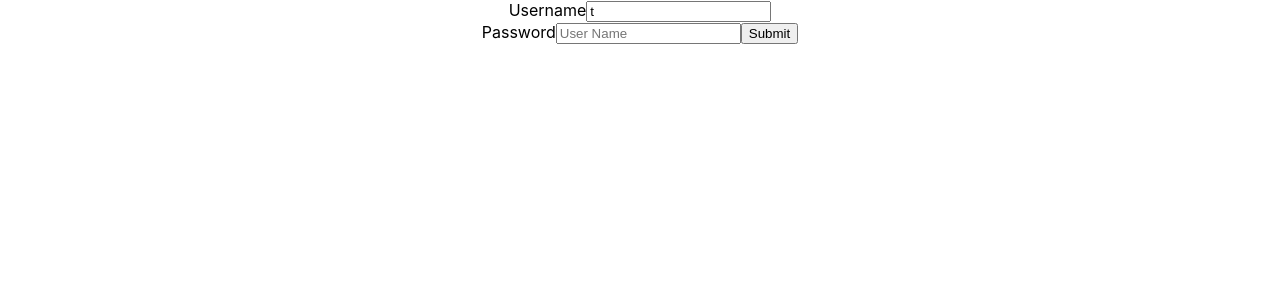
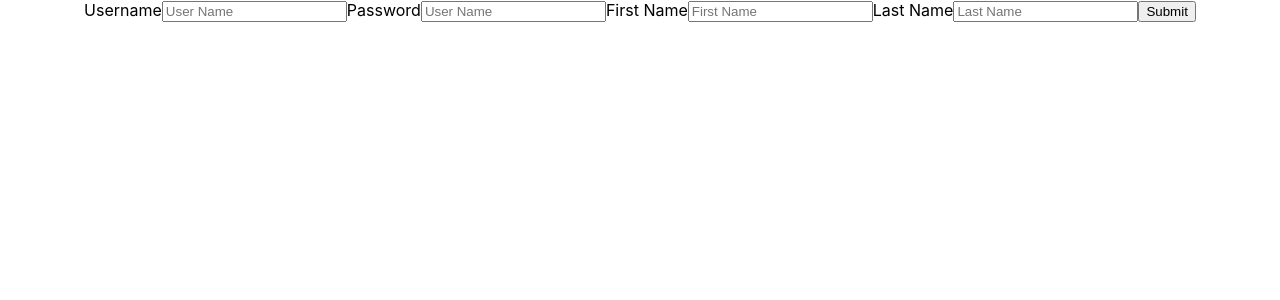
Before and after one commit to Build-Week-African-Marketplace-2020/front-end, a React (Create React App) app in the folder african-marketplace/: page / in a window 1280 px wide. Shown: the top 300 px of the page. Built offline with nearby package versions, Linux system fonts and the light colour scheme; no server answers.

Commit message:
sign up form function complete

```diff
--- a/african-marketplace/src/components/Login.js
+++ b/african-marketplace/src/components/Login.js
@@ -1,10 +1,11 @@
 import { useState, useEffect } from 'react'
+import React from 'react'
 import axios from 'axios'
 import {loginInfo} from '../data/data'
 
 export default function Login() {
 
-    const [logindata, setLoginData] = usestate(
+    const [logindata, setLoginData] = useState(
         {
             "username": "",
             "Password": "",
--- a/african-marketplace/src/components/SignUp.js
+++ b/african-marketplace/src/components/SignUp.js
@@ -5,10 +5,10 @@ export default function SignUp(props) {
 
     const [newUser, setNewUser] = useState(
         {
-            "username": "t",
-            "password": "t",
-            "first_name": "t",
-            "last_name": "t"
+            "username": "",
+            "password": "",
+            "first_name": "",
+            "last_name": ""
         }
     )
 
@@ -17,7 +17,8 @@ export default function SignUp(props) {
         console.log(newUser.username)
     }
 
-    useEffect(() => {
+    const handleSubmit = e => {
+        e.preventDefault();
         axios.post('https://africanmarketplacels.herokuapp.com/auth/register', newUser)
         .then(res => {
            console.log(res)
@@ -25,12 +26,12 @@ export default function SignUp(props) {
            alert(`Login to Continue!`)
         })
         .catch(err => console.log(err))
-    }, [])
+    }
 
     return (
         <div>
            <div>
-          <form>
+            <form onSubmit={handleSubmit}>
                 <label htmlFor='username'>Username</label>
                 <input
                     placeholder='User Name'
@@ -40,14 +41,30 @@ export default function SignUp(props) {
                     value={newUser.username}
                     onChange={handleChange}
                 />
-          </form>
-          <form>
-        <label htmlFor='username'>Password</label>
+                <label>Password</label>
                 <input
                     placeholder='User Name'
                     id='passwordinput'
-            name='Password'
+                    name='password'
                     type= 'text'
+                    value={newUser.password}
+                    onChange={handleChange}
+                />
+                <label>First Name</label>
+                <input
+                    placeholder='First Name'
+                    name='first_name'
+                    type= 'text'
+                    value={newUser.first_name}
+                    onChange={handleChange}
+                />
+                <label>Last Name</label>
+                <input
+                    placeholder='Last Name'
+                    name='last_name'
+                    type= 'text'
+                    value={newUser.last_name}
+                    onChange={handleChange}
                 />
                 <button type="submit">Submit</button>
             </form>
```
Lines whose indentation alone changed are shown as unchanged.
